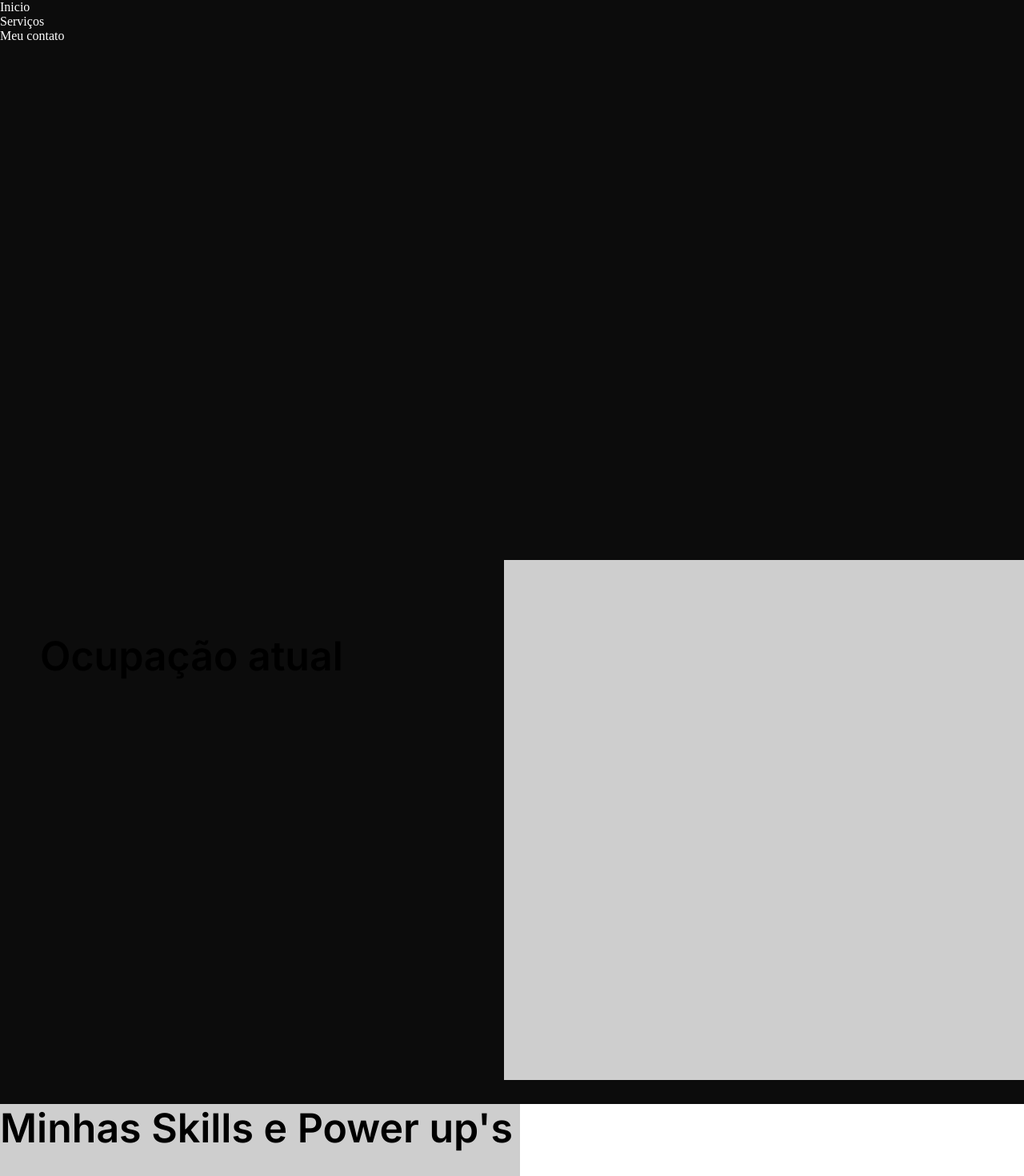
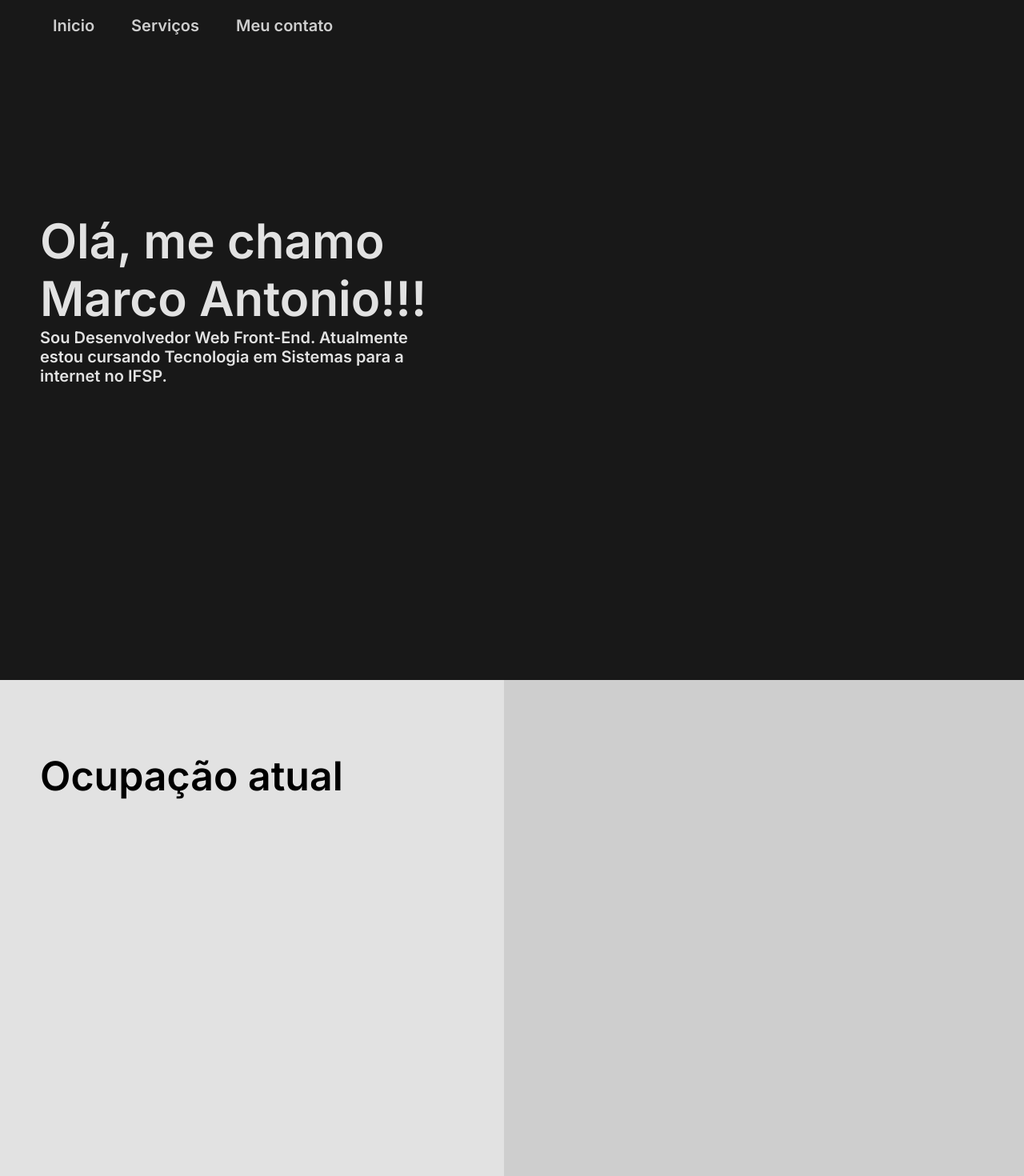
Before and after one commit to MarcoantonioCaldeira/Meu_Site_Institucional, a Vue app: page /#/ in a window 1280 px wide. Shown: the top 1470 px of the page at 80% size. Built offline with nearby package versions, Linux system fonts and the light colour scheme.

Commit message:
adicionando arquivos

```diff
--- /dev/null
+++ b/src/components/Inputs/Inputs.vue
@@ -0,0 +1,19 @@
+<template>
+    <input type="text" id="input" class="input_nome"  placeholder="Seu nome">
+    <input type="text" id="input" class="input_sobrenome" placeholder="Sobrenome">
+    <br><input type="text" id="input" class="input_telefone" placeholder="telefone">
+    <input type="text" id="input" class="input_email" placeholder="E-mail">
+    <textarea id="text_area" placeholder="Assunto">
+
+    </textarea>
+</template>
+
+<script>
+export default{
+    name: 'Inputs'
+}
+
+
+</script>
+<style src="./style_input.css">
+</style>
--- /dev/null
+++ b/src/components/Inputs/style_input.css
@@ -0,0 +1,54 @@
+@import url( "https://fonts.googleapis.com/css2?family=Inter:wght@600&display=swapel");
+
+/* Configuração Padrao */
+#input{
+  background-color: #dad8d8;
+  padding: 0px 12px;
+  border: 1px solid;
+  margin: 20px;
+  font-family: 'Inter', sans-serif;
+  /* //display: block; */
+}
+
+
+.input_nome{
+    display: inline;
+    position: relative !important;
+    margin-left: 25%  !important;
+    width: 300px;
+    height: 40px;
+}
+
+.input_sobrenome{
+    display: inline;
+    position: relative !important;
+    margin-left: 2px  !important;
+    width: 200px;
+    height: 40px;
+}
+
+.input_telefone{
+    display: inline;
+    position: relative;
+    margin-left: 25%  !important;
+    width: 150px;
+    height: 40px;
+}
+
+.input_email{
+    position: absolute;
+    width: 327px;
+    height: 40px;
+}
+
+#text_area{
+  display: block;
+  width: 562px;
+  height: 220px;
+  margin-top: 27px;
+  margin-left: 25%;
+  border: 1px solid #dad8d8;
+  background-color: #dad8d8;
+  box-shadow: 0 4px 8px 0 rgba(32, 32, 32, 0.2), 0 6px 20px 0 rgba(51, 51, 51, 0.19);
+  font-size: 16px;
+}
--- a/src/components/Tela_Inicial.vue
+++ b/src/components/Tela_Inicial.vue
@@ -8,10 +8,14 @@
     </div>
 
     <div id="tamplate">
+      <h1 class="h1_Sauda_Nome">Olá, me chamo <br>Marco Antonio!!!</h1>
 
+      <h4 class="h3_Intro">Sou Desenvolvedor Web Front-End. Atualmente<br>
+      estou cursando Tecnologia em Sistemas para a <br>
+      internet no IFSP.   </h4>
     </div>
     <!-- Div que eu quero mudar -->
-    <div :id="Info_Ocu">
+    <div id="Info_Ocu">
         <h1 class="h1_ocupacao">Ocupação atual</h1>
 
         <div class="Info_Ocu_di">
@@ -34,17 +38,27 @@
 
     <div id="Contato">
 
+      <h1 class="h1_contato">Entre em contato</h1>
+
+      <div id="area_inputs">
+        <inputs />
+      </div>
+
+      <button class="btn_enviar">Enviar</button>
+
     </div>
     <rodape />
 </template>
 
 <script>
   import rodape from './rodape.vue'
+  import Inputs from './Inputs/Inputs.vue'
 
   export default {
     name: 'Tela_Inicial',
     components:{
-      rodape
+      rodape,
+      Inputs
     },
 
     data(){
--- a/src/components/style.css
+++ b/src/components/style.css
@@ -5,21 +5,50 @@
     padding: 0;
 }
 
+ul{
+    /* background-color: red; */
+    padding: 20px;
+    overflow: hidden;
+
+}
+
+
 li{
-    color: white;
-    /* display: inline; */
+    color: #CECECE;
+    margin-left: 46px;
+    font-size: 20px;
+    font-family: 'Inter', sans-serif;
+    display: inline;
 }
 
 #menu{
     width: 100%;
     height: 100px;
-    background-color: #0C0C0C;
+    background-color: #181818;
 }
 
 #tamplate{
     width: 100%;
-    height: 600px;
-    background-color: #0C0C0C;
+    height: 750px;
+    background-color: #181818;
+}
+
+.h1_Sauda_Nome{
+    position: relative;
+    font-family: 'Inter', sans-serif;
+    margin-left: 50px;
+    top: 22%;
+    color: #e2e2e2;
+    font-size: 60px;
+}
+
+.h3_Intro{
+    font-family: 'Inter', sans-serif;
+    color: #e2e2e2;
+    position: absolute;
+    margin-left: 50px;
+    margin-top: 13%;
+    font-size: 20px;
 }
 
 .mudar_estilo{
@@ -50,32 +79,63 @@ li{
 #Area_Solucoes{
     width: 100%;
     height: 680px;
-    background-color: #0C0C0C;
+    background-color: #181818;
 }
 
 #Skills{
     width: 100%;
-    height: 650px;
+    height: 700px;
     background-color: white;
 }
 
 .h1_skills{
     position: absolute;
     font-size: 50px;
+    margin-left: 22%;
+    margin-top: 10%;
     font-family: 'Inter', sans-serif;
 }
 
 .Info_Ocu_Skills{
     width: 650px;
     float: left;
-    height: 650px;
+    height: 700px;
     background-color: #CECECE;
 }
 
 #Contato{
     width: 100%;
-    height: 650px;
-    background-color: #0C0C0C;
+    height: 850px;
+    background-color: #181818;
+}
+
+#area_inputs{
+    width: 100%;
+    position: absolute;
+    margin-top: 220px;
+}
+
+.h1_contato{
+    color: #dad8d8;
+    position: absolute;
+    font-size: 40px;
+    margin-left: 33%;
+    margin-top: 10%;
+    font-family: 'Inter', sans-serif;
+}
+
+.btn_enviar{
+    position: absolute;
+    background-color:black;
+    border: none;
+    margin-top: 52%;
+    margin-left: 40%;
+    color: #dad8d8;
+    padding: 16px 72px;
+    font-family: 'Inter', sans-serif;
+    text-decoration: none;
+    /* margin: 4px 2px; */
+    cursor: pointer;
 }
 
 #rodape{
```
